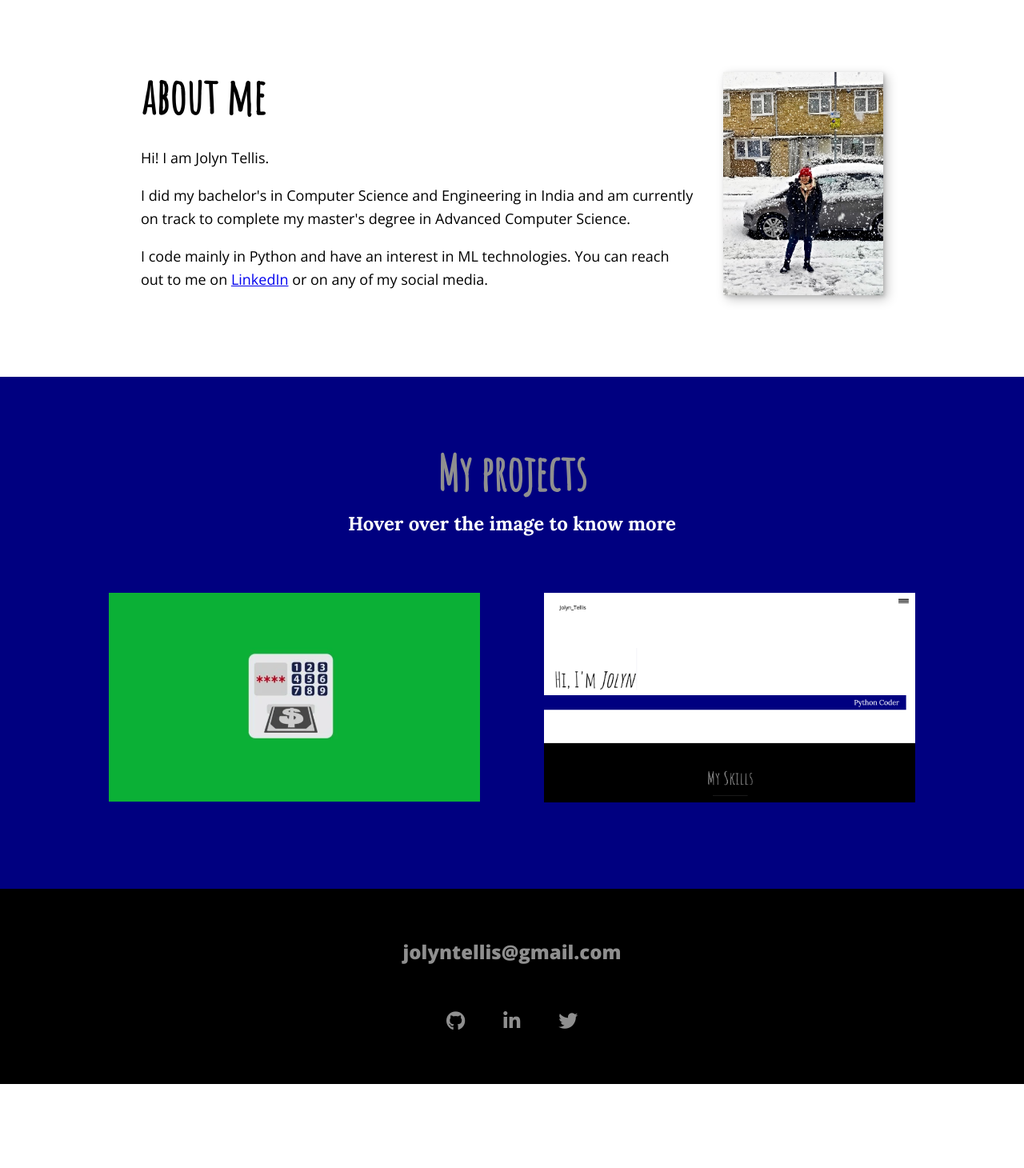
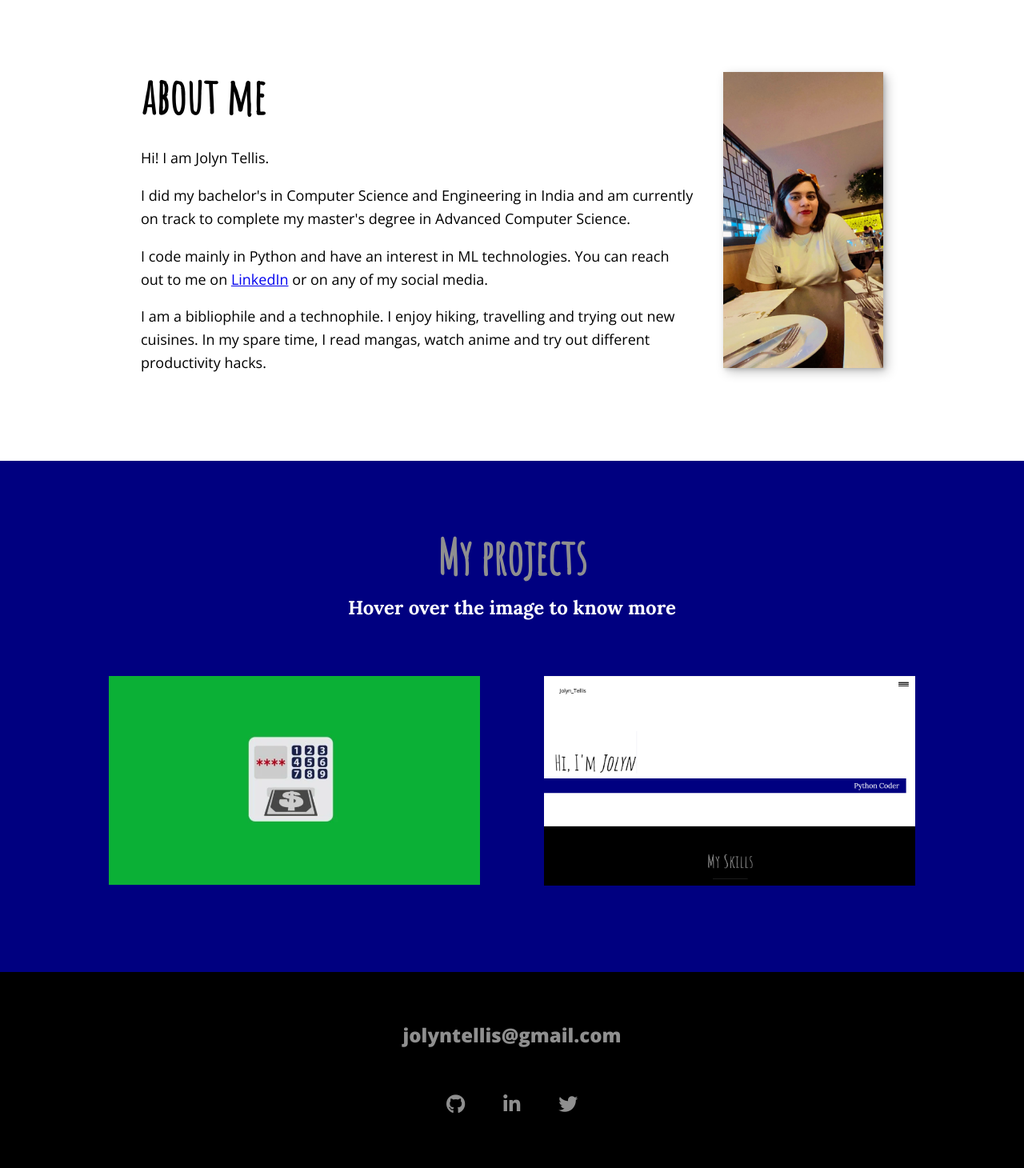
Before and after one commit to jolynt24/Personal-websites, a Jekyll site: the page index.html, which Jekyll copies as it is, in a window 1280 px wide. Shown: the part 1157-2617 px from the top of the page at 80% size. Built offline with Jekyll 4.4.1, drawn with Linux system fonts in a browser that asks for light colours; nearby versions of some CDN libraries; before the commit the page ends 2512 px from its top, so only the background shows below that.

Commit message:
Updated about me

```diff
--- a/css/index.css
+++ b/css/index.css
@@ -379,9 +379,18 @@ header {
     }*/
 
     .about-me__img {
+        width: 280px;
+        height: 300px;
         grid-area: img;
         position: relative;
         z-index: 2;
+    }
+}
+
+@media(min-width: 400px) {
+    .about-me__img {
+        width: 200px;
+        height: 370px;
     }
 }
 
--- a/index.html
+++ b/index.html
@@ -101,8 +101,9 @@
         <p>Hi! I am Jolyn Tellis.</p>
         <p>I did my bachelor's in Computer Science and Engineering in India and am currently on track to complete my master's degree in Advanced Computer Science.</p>
         <p> I code mainly in Python and have an interest in ML technologies. You can reach out to me on <a href="https://linkedin.com/in/jolyn-tellis">LinkedIn</a> or on any of my social media.</p>
+        <p>I am a bibliophile and a technophile. I enjoy hiking, travelling and trying out new cuisines. In my spare time, I read mangas, watch anime and try out different productivity hacks.</p>
       </div>
-      <img src="img/jt2.jpg" alt="jolyn in the snow with a houses and a car behind" class="about-me__img">
+      <img src="img/IMG_8569.JPG" alt="jolyn in the snow with a houses and a car behind" class="about-me__img">
     </section>
 
     <!--My projects-->
```
